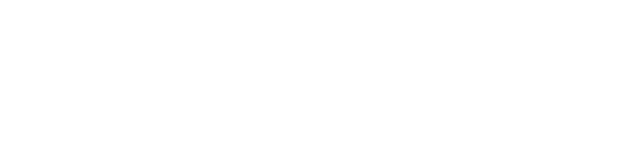
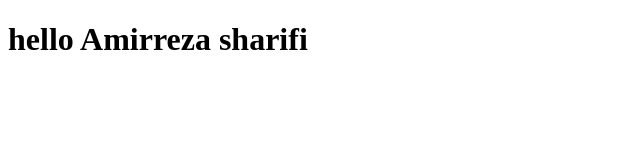
Before and after one commit to amirrezald1343/git_working, a plain HTML site: page index.html in a window 1280 px wide. Shown: the whole page, without its empty margins (0-640 px from the left). Drawn offline with Linux system fonts and the light colour scheme.

Commit message:
add hell to index

```diff
--- a/index.html
+++ b/index.html
@@ -7,6 +7,6 @@
     <title>Document</title>
 </head>
 <body>
-
+   <h1>hello Amirreza sharifi</h1>
 </body>
 </html>
```
